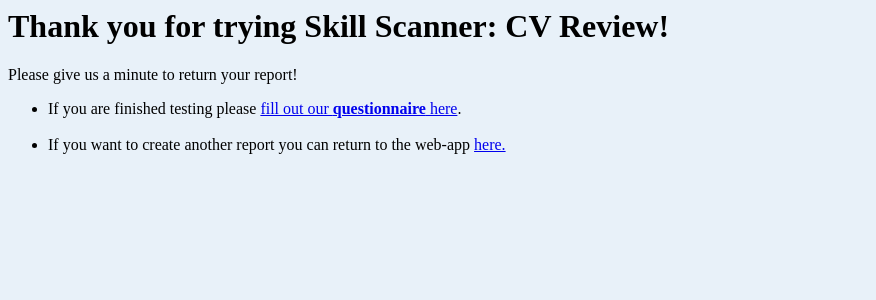
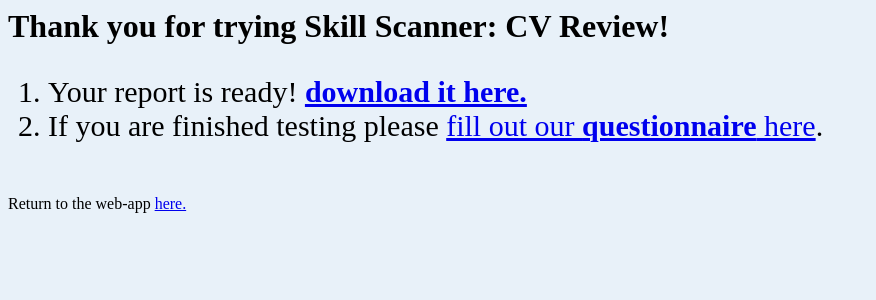
Before and after one commit to KoenBothmer/SkillScanner, a Flask app: template App/docker/templates/thanks.html in a window 1280 px wide. Shown: the top 300 px of the page, without its empty margins (0-876 px from the left). Run offline with Flask 2, Linux system fonts and the light colour scheme; the template is opened without the code that fills it, so the values that code supplies are empty; parts of the project's set-up code (start-up, migrations or seed data) failed here and were passed over; some libraries are stand-ins or nearby versions.

Commit message:
working on interface

```diff
--- a/App/docker/app.py
+++ b/App/docker/app.py
@@ -68,8 +68,14 @@ def index():
 
         pdf = return_pdf(skills)
         pdf.output('report.pdf', 'F')
-        return render_template('thanks.html'), send_file('report.pdf', as_attachment=True)
+
+        send_file('report.pdf', as_attachment=True)
+        return render_template('thanks.html', filename = 'report.pdf')#, as_attachment=True)
     return render_template('index.html', form=form, message=message)
+
+@app.route('/thanks/<filename>')
+def download(filename):
+    return send_file(filename, as_attachment=True)
 
 # 2 routes to handle errors - they have templates too
 
--- a/App/docker/templates/thanks.html
+++ b/App/docker/templates/thanks.html
@@ -8,12 +8,12 @@
     <div class="col-md-10 col-lg-8 mx-lg-auto mx-md-auto">
 
       <h1 class="pt-5 pb-2">Thank you for trying Skill Scanner: CV Review!</h1>
-
-      <p class="lead">Please give us a minute to return your report!
-	  <ul>
-	  <li>If you are finished testing please <A href="../sample_report.pdf",target="_blank">fill out our <b>questionnaire</b> here</A>.</li></br>
-	  <li>If you want to create another report you can return to the web-app <A href="https://clusterer-x3gfl3cnea-ew.a.run.app">here.</A></i>
-
+	  <ol><p style="font-size:30px">
+      <li style="font-size:30px">Your report is ready! <A href="./thanks/report.pdf" download><b>download it here.</b></A></li>
+	  <li style="font-size:30px">If you are finished testing please <A href="https://forms.gle/47ahFbnwWQrVHDM36",target="_blank">fill out our <b>questionnaire</b> here</A>.</li></br>
+	  </ol>
+	  <br>
+	  Return to the web-app <A href="https://clusterer-x3gfl3cnea-ew.a.run.app">here.</A></i>
     </div>
   </div>
 </div>
```
Also changed, not shown: 2 other files.
